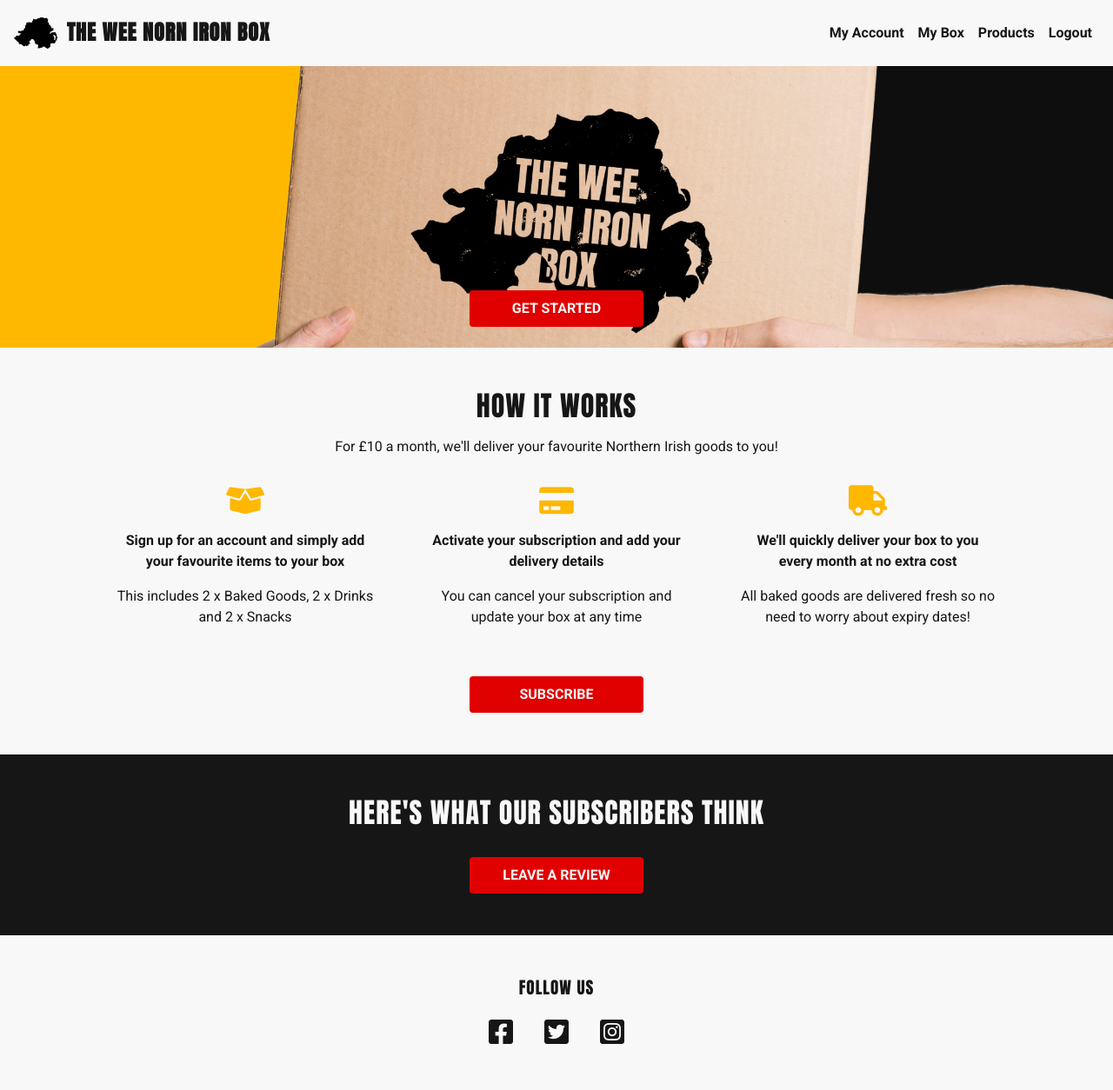
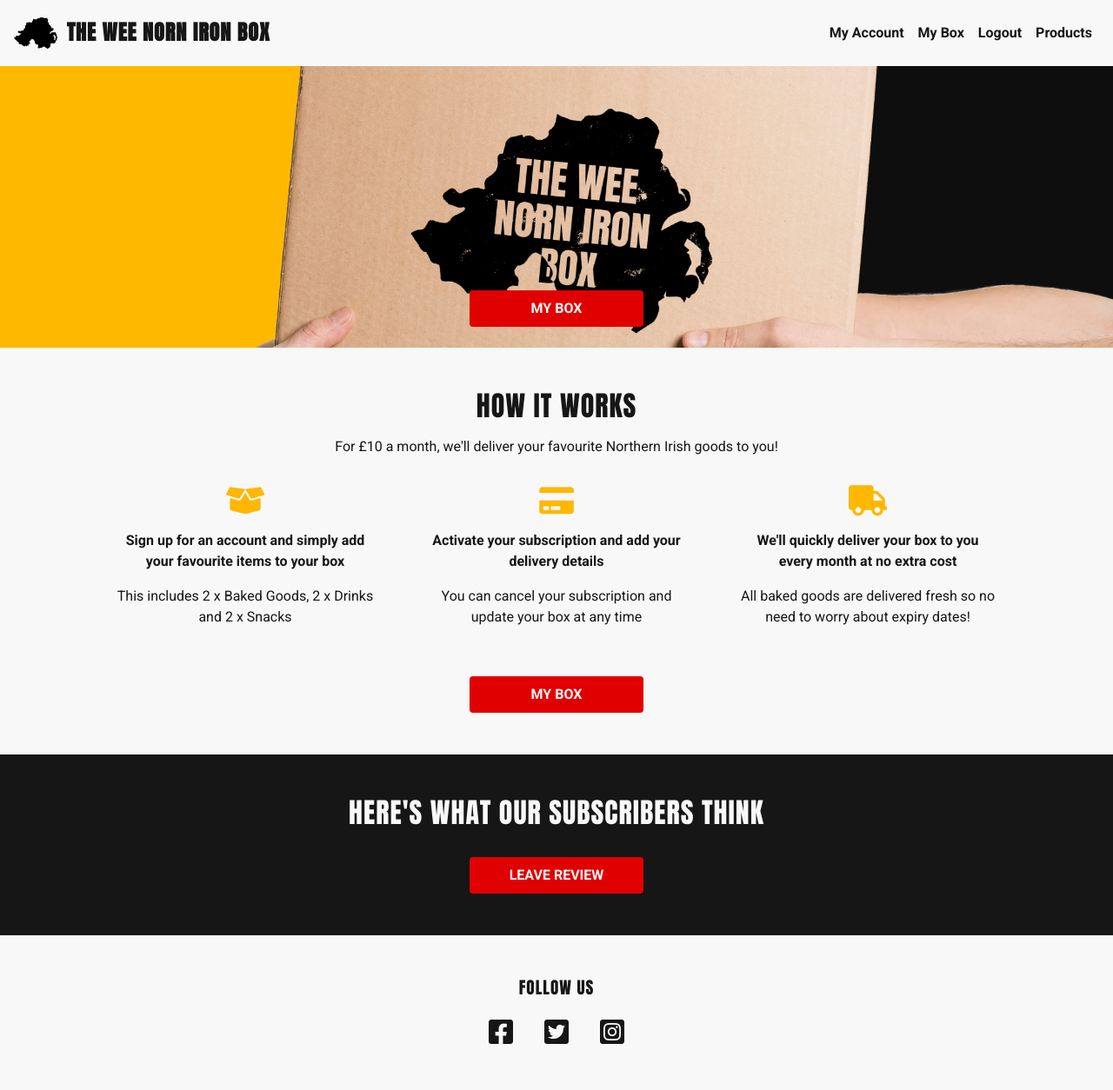
Before and after one commit to KirstChat/the-wee-norn-iron-box, a Django app: page / in a window 1280 px wide. Shown: the whole page at 87% size. Run offline with Django 3.2, Linux system fonts and the light colour scheme; the visitor is signed in with stand-in values (Sample User, id 1).

Commit message:
add url for login, logout and signup to navbar

```diff
--- a/home/templates/home/index.html
+++ b/home/templates/home/index.html
@@ -4,7 +4,11 @@
 {% block content %}
     <!-- Image & CTA Button -->
     <div class="img-container d-flex justify-content-center align-items-end">
-        <button class="btn cta py-2 px-4 mb-4 font-weight-bold">Get Started</button>
+        {% if request.user.is_authenticated %}
+            <button class="btn cta py-2 px-4 mb-4 font-weight-bold">MY Box</button>
+        {% else %}
+            <button class="btn cta py-2 px-4 mb-4 font-weight-bold">Get Started</button>
+        {% endif %}
     </div>
 
     <!-- How It Works-->
@@ -58,14 +62,20 @@
                 </div>
             </div>
         </div>
-        <!-- Sign Up Button -->
-        <button class="btn cta py-2 px-4 mt-4 font-weight-bold">Subscribe</button>
+        <!-- Subscribe Button -->
+        {% if request.user.is_authenticated %}
+            <button class="btn cta py-2 px-4 mt-4 font-weight-bold">My Box</button>
+        {% else %}
+            <button class="btn cta py-2 px-4 mt-4 font-weight-bold">Subscribe</button>
+        {% endif %}
     </div>
 
     <!-- Testimonials -->
     <div class="testimonials-container p-5 text-center">
         <h3>Here's what our subscribers think</h2>
         <!-- Add Reviews -->
-        <button class="btn cta py-2 px-4 mt-4 font-weight-bold">Leave a Review</button>
+        {% if request.user.is_authenticated %}
+            <button class="btn cta py-2 px-4 mt-4 font-weight-bold">Leave Review</button>
+        {% endif %}
     </div>
 {% endblock %}
--- a/templates/base.html
+++ b/templates/base.html
@@ -65,16 +65,15 @@
                     {% if request.user.is_authenticated %}
                         <a class="nav-link" href="#">My Account</a>
                         <a class="nav-link" href="#">My Box</a>
-                        <a class="nav-link" href="#">Products</a>
-                        <a class="nav-link" href="#">Logout</a>
+                        <a class="nav-link" href="{% url 'account_logout' %}">Logout</a>
                     {% else %}
-                        <a class="nav-link" href="#">Subscribe</a>
-                        <a class="nav-link" href="#">Login</a>
-                        <a class="nav-link" data-toggle="collapse" href="#productsCollapsible" role="button"
-                            aria-expanded="false" aria-controls="productsCollapsible">
-                            Products
-                        </a>
+                        <a class="nav-link" href="{% url 'account_signup' %}">Subscribe</a>
+                        <a class="nav-link" href="{% url 'account_login' %}">Login</a>
                     {% endif %}
+                    <a class="nav-link" data-toggle="collapse" href="#productsCollapsible" role="button"
+                        aria-expanded="false" aria-controls="productsCollapsible">
+                        Products
+                    </a>
                 </ul>
             </div>
         </nav>
```
